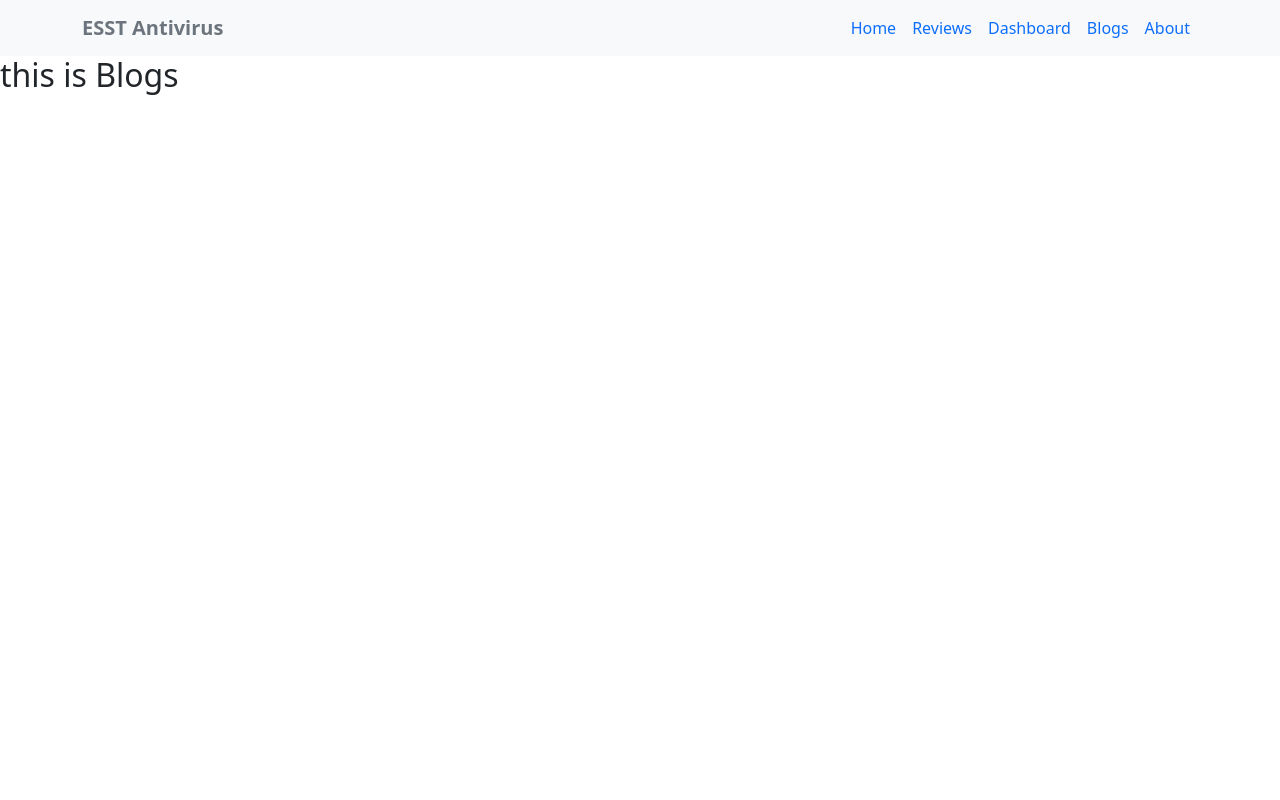
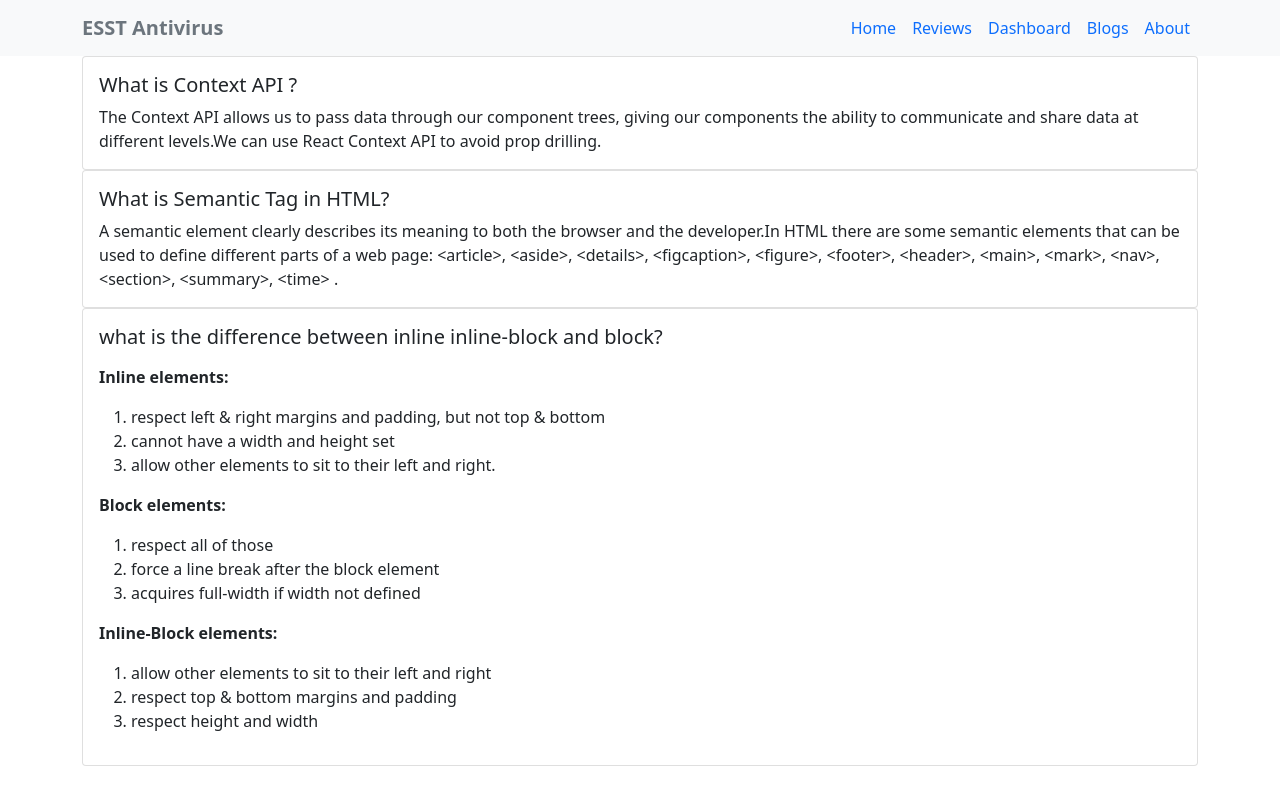
Before and after one commit to rockydasgfx/ESET-Antivirus-React, a React (Create React App) app: page /blogs in a window 1280 px wide. Built offline with nearby package versions, Linux system fonts and the light colour scheme.

Commit message:
finish blogs page

```diff
--- /dev/null
+++ b/src/Components/BlogCard/BlogCard.jsx
@@ -0,0 +1,17 @@
+import React from "react";
+
+const BlogCard = (props) => {
+  const { content, children } = props;
+  const { question, answer } = content;
+  return (
+    <div className="card">
+      <div className="card-body">
+        <h5 className="card-title">{question}</h5>
+        <p className="card-text">{answer}</p>
+        {children}
+      </div>
+    </div>
+  );
+};
+
+export default BlogCard;
--- a/src/Pages/Blogs/Blogs.jsx
+++ b/src/Pages/Blogs/Blogs.jsx
@@ -1,9 +1,48 @@
 import React from "react";
+import BlogCard from "../../Components/BlogCard/BlogCard";
 
 const Blogs = () => {
+  const questionOne = {
+    question: "What is Context API ?",
+    answer:
+      "The Context API allows us to pass data through our component trees, giving our components the ability to communicate and share data at different levels.We can use React Context API to avoid prop drilling.",
+  };
+  const questionTwo = {
+    question: "What is Semantic Tag in HTML?",
+    answer:
+      "A semantic element clearly describes its meaning to both the browser and the developer.In HTML there are some semantic elements that can be used to define different parts of a web page: <article>, <aside>, <details>, <figcaption>, <figure>, <footer>, <header>, <main>, <mark>, <nav>, <section>, <summary>, <time> .",
+  };
+  const questionThree = {
+    question: "what is the difference between inline inline-block and block?",
+  };
   return (
-    <div>
-      <h2>this is Blogs</h2>
+    <div className="container mx-auto">
+      <BlogCard content={questionOne} />
+      <BlogCard content={questionTwo} />
+      <BlogCard content={questionThree}>
+        <p className="fw-bold">Inline elements:</p>
+        <ol>
+          <li>
+            respect left & right margins and padding, but not top & bottom
+          </li>
+          <li>cannot have a width and height set</li>
+          <li>allow other elements to sit to their left and right.</li>
+        </ol>
+
+        <p className="fw-bold">Block elements:</p>
+        <ol>
+          <li>respect all of those</li>
+          <li>force a line break after the block element</li>
+          <li>acquires full-width if width not defined</li>
+        </ol>
+
+        <p className="fw-bold">Inline-Block elements:</p>
+        <ol>
+          <li>allow other elements to sit to their left and right</li>
+          <li>respect top & bottom margins and padding</li>
+          <li>respect height and width</li>
+        </ol>
+      </BlogCard>
     </div>
   );
 };
```
